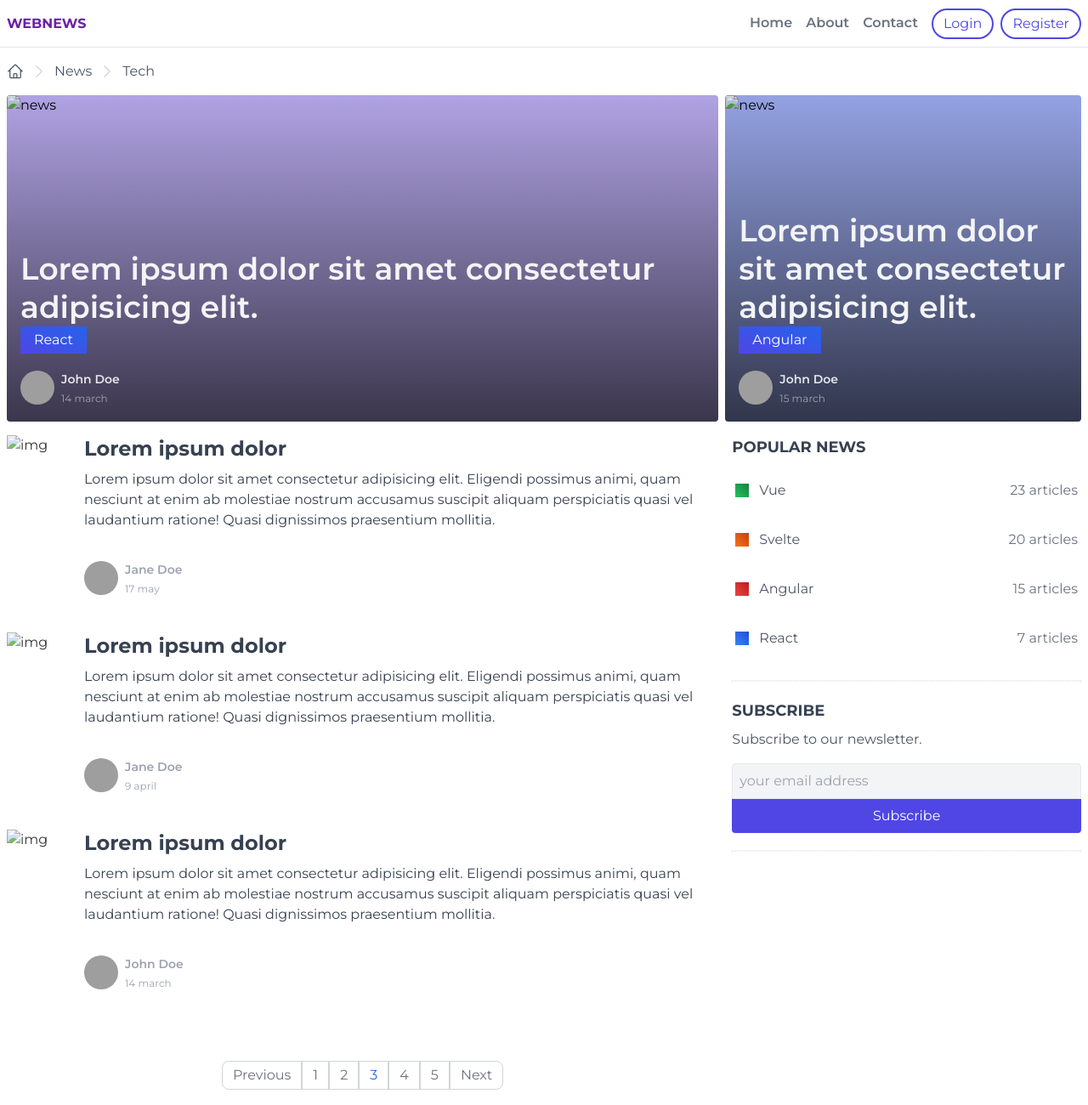
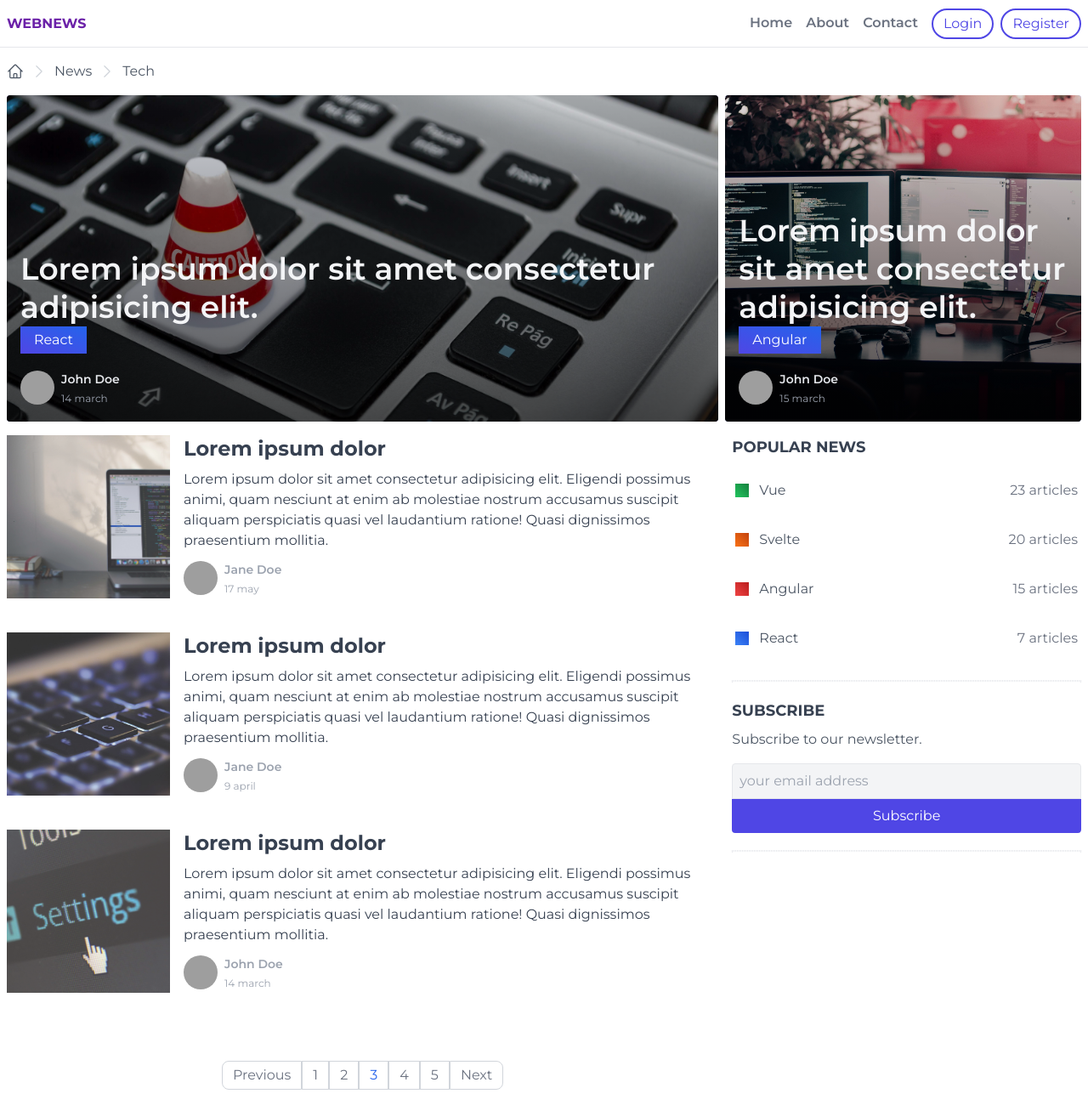
Before and after one commit to DenysBorysiuk/tailwind-css, a website: page index.html in a window 1280 px wide. Shown: the top 1300 px of the page at 85% size. Drawn offline with nearby package versions, Linux system fonts and the light colour scheme; files that its build step writes are made by us from their sources; the site is published under a folder, as on GitHub Pages, so addresses that start at the root find nothing; grey boxes are pictures that could not be loaded.

Commit message:
fix images

```diff
--- a/index.html
+++ b/index.html
@@ -77,7 +77,7 @@
         <section class="px-2 lg:flex lg:space-x-2">
             <a class="w-full lg:w-2/3 bg-violet-300 h-96 mb-4 relative rounded inline-block overflow-hidden" href="#">
                 <div class="absolute left-0 top-0 w-full h-full z-10 bg-gradient-to-b from-black/10 to-black/70"></div>
-                <img class="absolute left-0 top-0 w-full h-full z-0 object-cover" src="/public/images/img-1.jpg"
+                <img class="absolute left-0 top-0 w-full h-full z-0 object-cover" src="./public/images/img-1.jpg"
                     alt="news">
                 <div class="p-4 absolute bottom-0 left-0 z-20">
                     <h2 class="text-4xl font-semibold text-gray-100 leading-tight">
@@ -98,7 +98,7 @@
 
             <a class="w-full lg:w-1/3 bg-indigo-300 h-96 mb-4 relative rounded inline-block overflow-hidden" href="#">
                 <div class="absolute left-0 top-0 w-full h-full z-10 bg-gradient-to-b from-black/10 to-black/70"></div>
-                <img class="absolute left-0 top-0 w-full h-full z-0 object-cover" src="/public/images/img-2.jpg"
+                <img class="absolute left-0 top-0 w-full h-full z-0 object-cover" src="./public/images/img-2.jpg"
                     alt="news">
                 <div class="p-4 absolute bottom-0 left-0 z-20">
                     <h2 class="text-4xl font-semibold text-gray-100 leading-tight">
@@ -126,7 +126,7 @@
                 <!-- post cards -->
                 <section class="px-2">
                     <a class="block w-full lg:flex mb-10" href="#">
-                        <img class="w-full h-48 lg:w-48 opacity-80 object-cover lg:mr-4" src="/public/images/img-3.jpg"
+                        <img class="w-full h-48 lg:w-48 opacity-80 object-cover lg:mr-4" src="./public/images/img-3.jpg"
                             alt="img">
                         <div class="flex flex-col justify-between">
                             <div>
@@ -149,7 +149,7 @@
                     </a>
 
                     <a class="block w-full lg:flex mb-10" href="#">
-                        <img class="w-full h-48 lg:w-48 opacity-80 object-cover lg:mr-4" src="/public/images/img-4.jpg"
+                        <img class="w-full h-48 lg:w-48 opacity-80 object-cover lg:mr-4" src="./public/images/img-4.jpg"
                             alt="img">
                         <div class="flex flex-col justify-between">
                             <div>
@@ -174,7 +174,7 @@
                     </a>
 
                     <a class="block w-full lg:flex mb-10" href="#">
-                        <img class="w-full h-48 lg:w-48 opacity-80 object-cover lg:mr-4" src="/public/images/img-5.jpg"
+                        <img class="w-full h-48 lg:w-48 opacity-80 object-cover lg:mr-4" src="./public/images/img-5.jpg"
                             alt="img">
                         <div class="flex flex-col justify-between">
                             <div>
```
